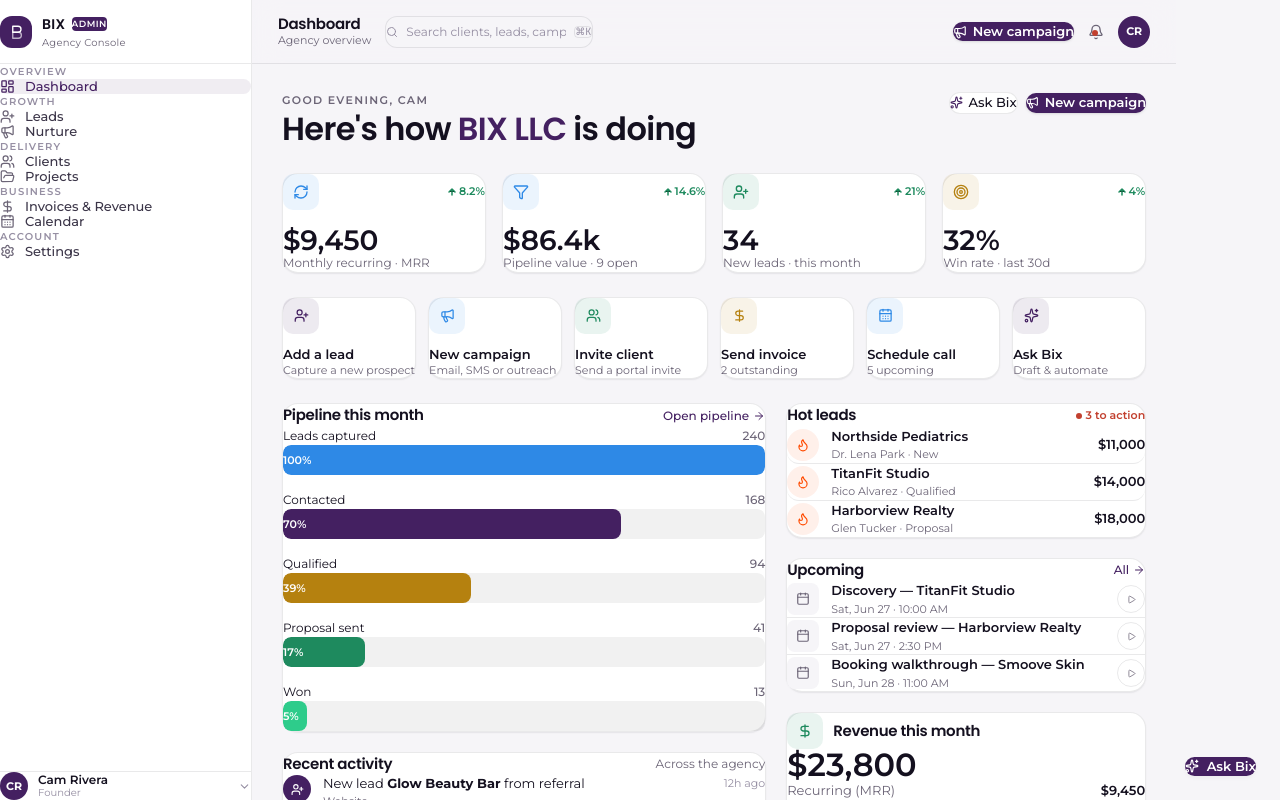
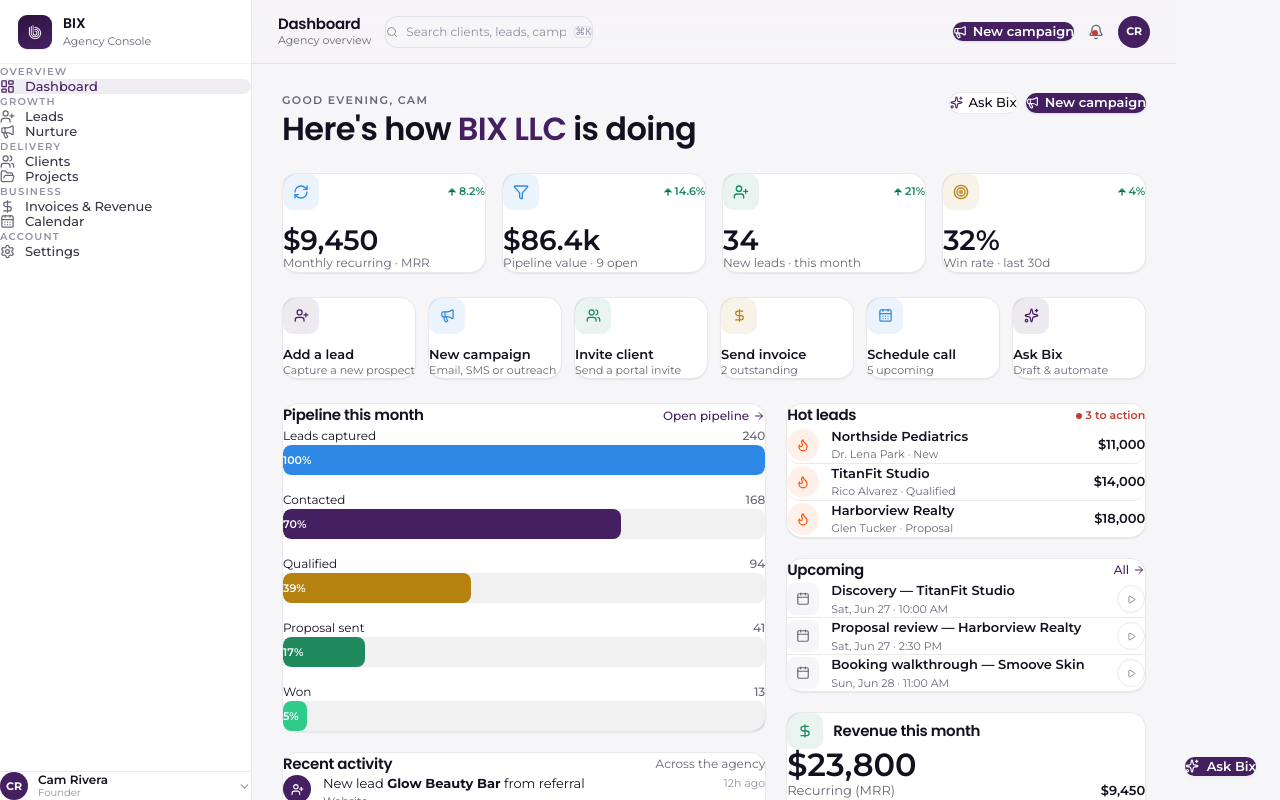
Before and after one commit to Bixllc/bix-console, a React (Vite) app: page / in a window 1280 px wide. Built offline with nearby package versions, Linux system fonts and the light colour scheme.

Commit message:
Sidebar header: match portal.css exactly (34px gradient logo, Poppins name, no badge)

```diff
--- a/src/components/layout/Sidebar.tsx
+++ b/src/components/layout/Sidebar.tsx
@@ -60,45 +60,48 @@ export function Sidebar() {
           borderRight: '1px solid var(--bx-line)',
         }}
       >
-        {/* Logo */}
-        <div
-          className="flex items-center gap-2.5 px-4 shrink-0"
-          style={{ height: 'var(--bx-topbar)', borderBottom: '1px solid var(--bx-line)' }}
-        >
-          <div
-            className="w-8 h-8 rounded-[var(--bx-r)] flex items-center justify-center shrink-0"
-            style={{ background: 'var(--bx-purple)' }}
-          >
-            <svg width="15" height="15" viewBox="0 0 20 20" fill="none">
-              <path d="M5 3h7a4 4 0 0 1 0 8H5V3z" stroke="white" strokeWidth="1.8" strokeLinejoin="round"/>
-              <path d="M5 11h7.5a4 4 0 0 1 0 8H5v-8z" stroke="white" strokeWidth="1.8" strokeLinejoin="round" opacity=".65"/>
-            </svg>
+        {/* Logo — matches .bx-side__top from portal.css */}
+        <div style={{
+          height: 'var(--bx-topbar)',
+          flexShrink: 0,
+          display: 'flex',
+          alignItems: 'center',
+          gap: '11px',
+          padding: '0 18px',
+          borderBottom: '1px solid var(--bx-line-2)',
+        }}>
+          {/* .bx-side__logo: 34px, radius 9px, purple gradient */}
+          <div style={{
+            width: 34,
+            height: 34,
+            borderRadius: 9,
+            flexShrink: 0,
+            background: 'linear-gradient(160deg, #2E1442, #442061)',
+            display: 'grid',
+            placeItems: 'center',
+            boxShadow: 'var(--bx-shadow-sm)',
+          }}>
+            <img
+              src="/bix-logo.png"
+              alt="BIX"
+              width={20}
+              height={20}
+              style={{ objectFit: 'contain', filter: 'brightness(0) invert(1)' }}
+            />
           </div>
 
           {sidebarOpen && (
             <>
-              <div className="flex-1 min-w-0">
-                <div className="flex items-center gap-1.5">
-                  <span
-                    className="text-[14px] font-bold tracking-wide"
-                    style={{ fontFamily: 'var(--font-display)', color: 'var(--bx-ink)' }}
-                  >
-                    BIX
-                  </span>
-                  <span
-                    className="text-[9px] font-semibold px-1.5 py-0.5 rounded-[4px] tracking-wider uppercase"
-                    style={{ background: 'var(--bx-purple)', color: 'var(--bx-surface)' }}
-                  >
-                    Admin
-                  </span>
-                </div>
-                <div className="text-[10px] tracking-wide" style={{ color: 'var(--bx-muted)' }}>
-                  Agency Console
-                </div>
+              {/* .bx-side__name */}
+              <div style={{ lineHeight: 1.15, minWidth: 0, flex: 1 }}>
+                <b style={{ fontFamily: 'Poppins, sans-serif', fontWeight: 600, fontSize: 14, display: 'block', color: 'var(--bx-ink)' }}>
+                  BIX
+                </b>
+                <span style={{ fontSize: 11, color: 'var(--bx-muted)' }}>Agency Console</span>
               </div>
               <button
-                className="p-1 lg:hidden"
-                style={{ color: 'var(--bx-faint)' }}
+                className="lg:hidden"
+                style={{ color: 'var(--bx-faint)', padding: 4 }}
                 onClick={() => setSidebarOpen(false)}
               >
                 <X size={15} />
```
Also changed, not shown: public/bix-logo.png (added).
